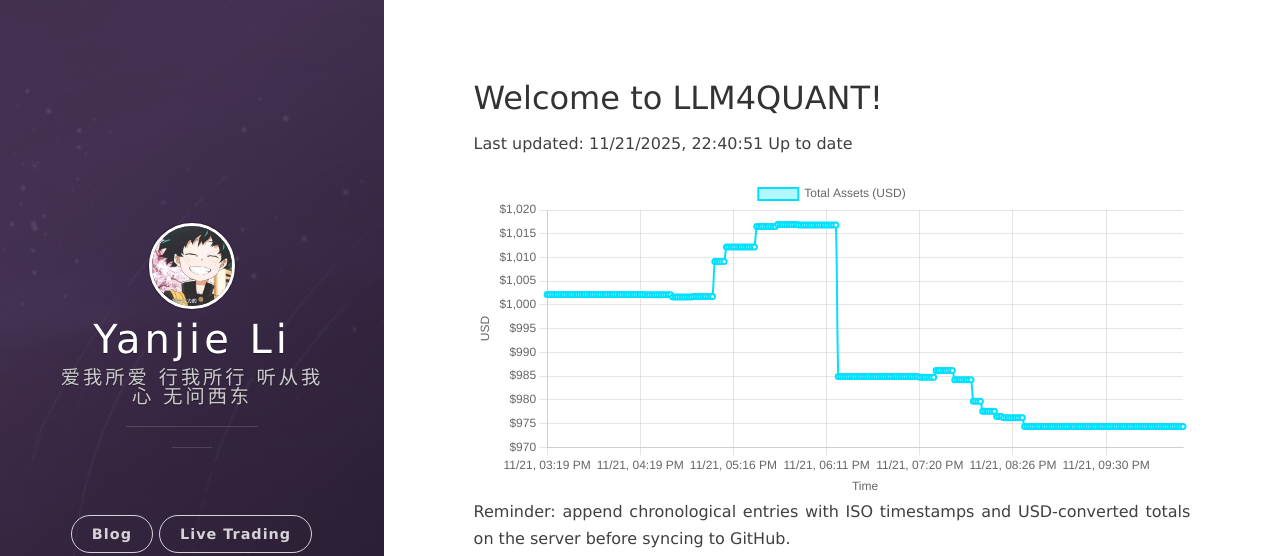
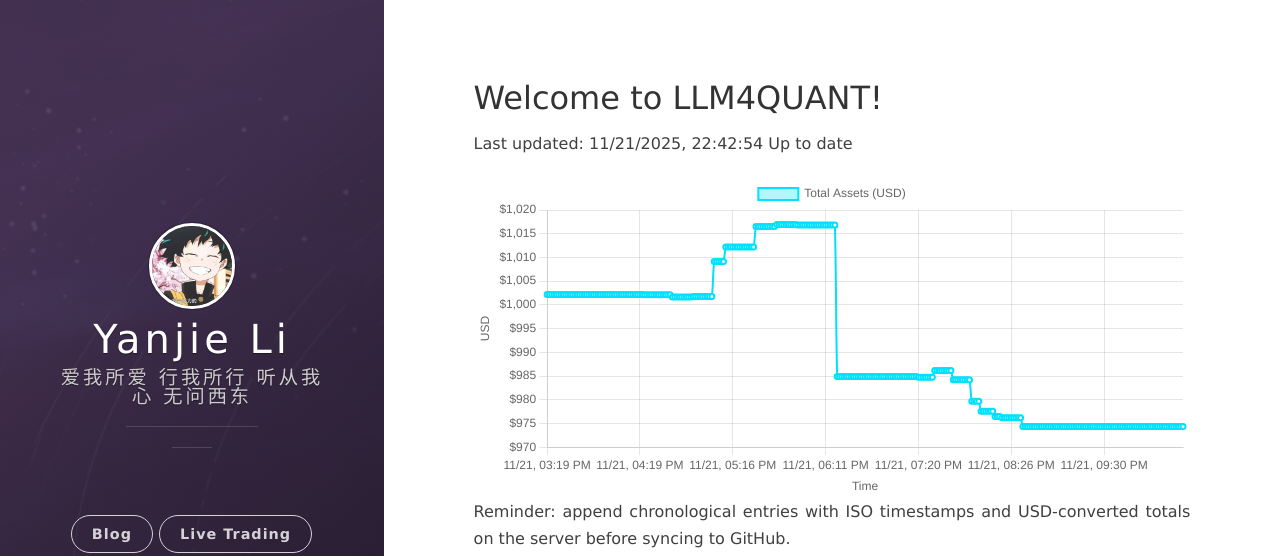
Before and after one commit to leeyegy/leeyegy.github.io, a Jekyll site: the page built from live-trading.html, in a window 1280 px wide. Shown: the top 556 px of the page. Built offline with Jekyll 4.4.1, drawn with Linux system fonts in a browser that asks for light colours; nearby versions of some CDN libraries.

Commit message:
AccountMonitor: update balance history 2025-11-22T06:42:54+08:00

```diff
--- a/assets/data/binance/balance-history.json
+++ b/assets/data/binance/balance-history.json
@@ -1,5 +1,5 @@
 {
-  "generatedAt": "2025-11-22T06:40:51+08:00",
+  "generatedAt": "2025-11-22T06:42:54+08:00",
   "asset": "total_usd_value",
   "history": [
     {
@@ -1097,6 +1097,10 @@
     {
       "timestamp": "2025-11-22T06:40:51+08:00",
       "totalUsd": 974.36593718
+    },
+    {
+      "timestamp": "2025-11-22T06:42:54+08:00",
+      "totalUsd": 974.36593718
     }
   ]
 }
```
